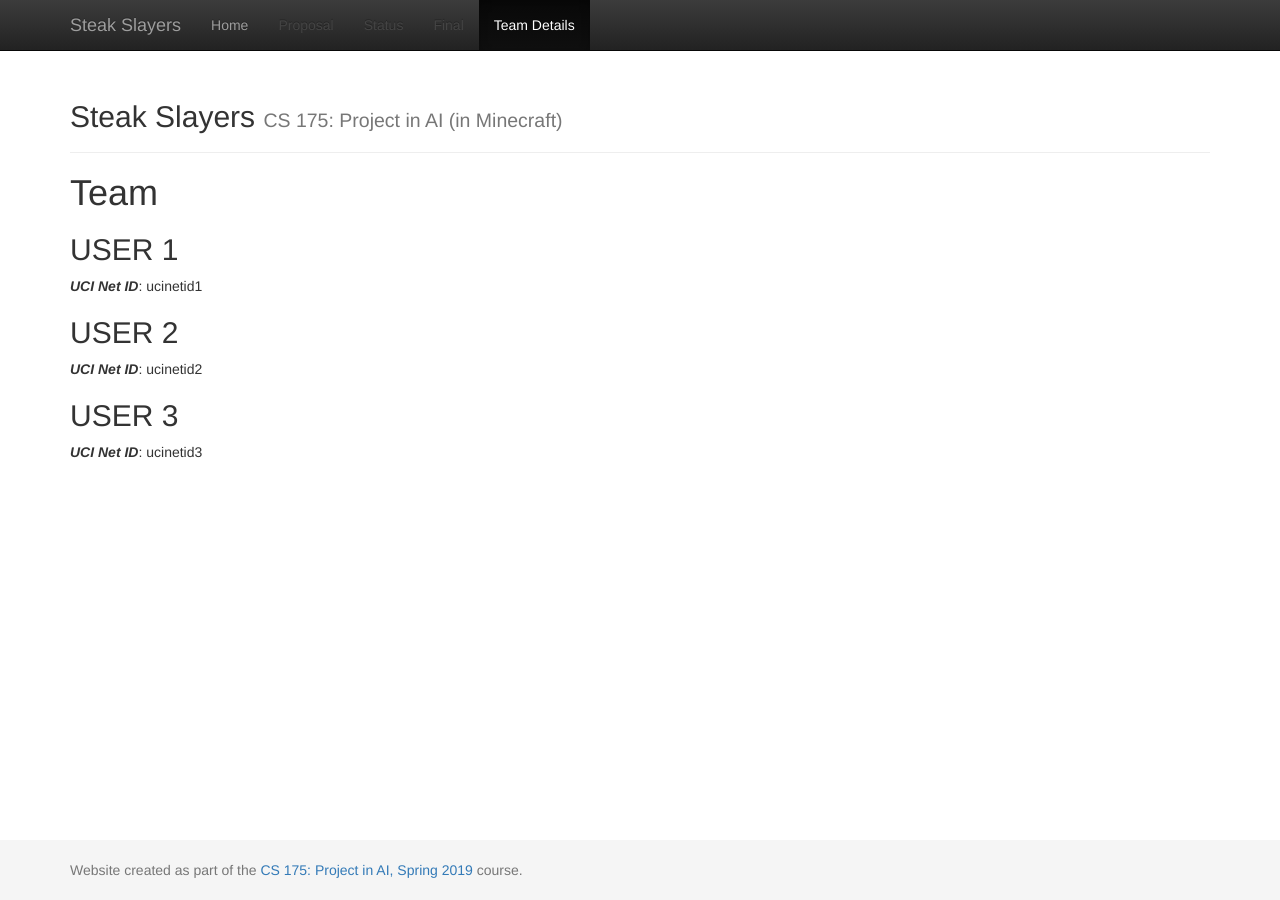
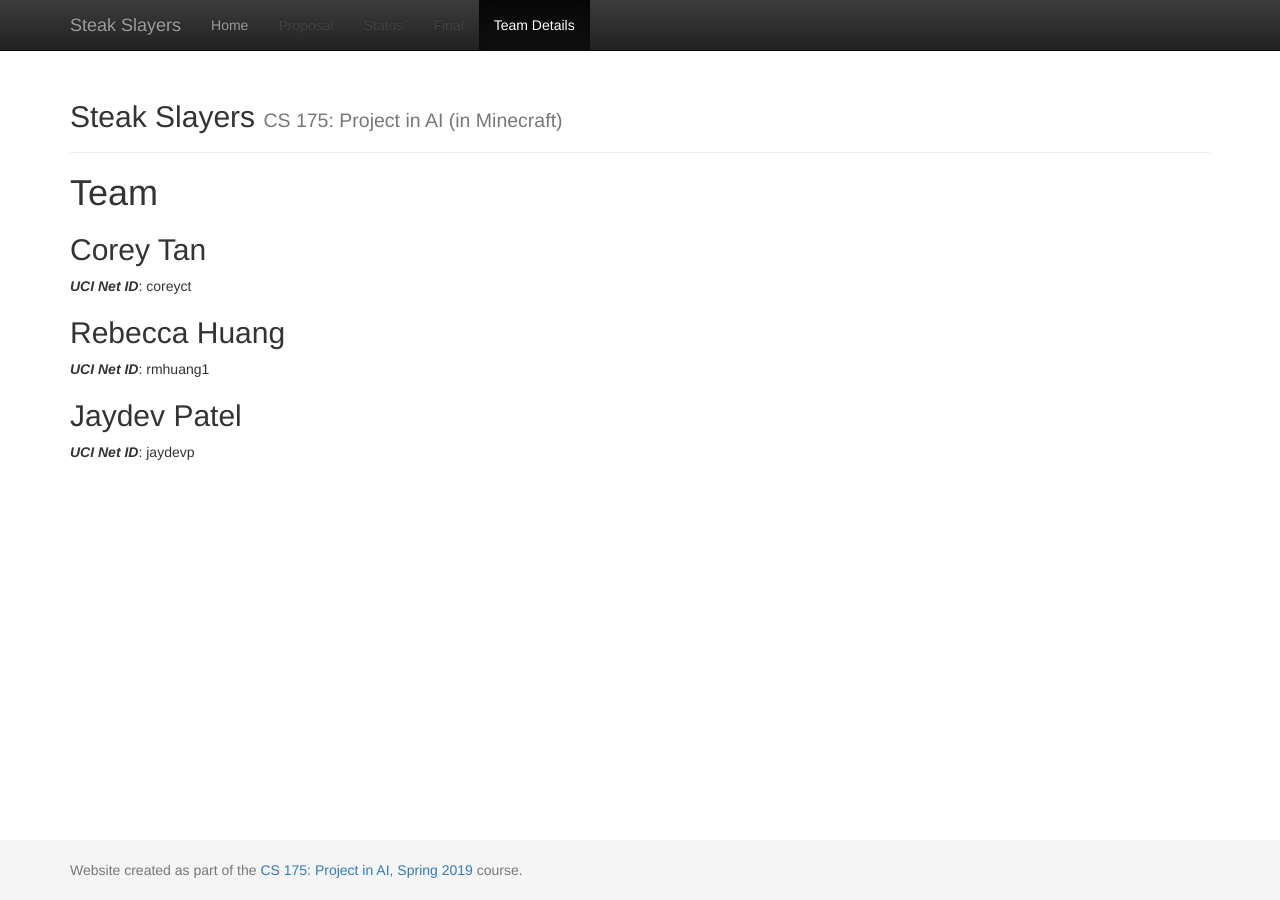
Before and after one commit to CowSlayers/SteakCrew, a Jekyll site: the page built from docs/team.md, in a window 1280 px wide. Built offline with Jekyll 4.4.1, drawn with Linux system fonts in a browser that asks for light colours.

Commit message:
changed users

```diff
--- a/docs/team.md
+++ b/docs/team.md
@@ -6,11 +6,11 @@
 # {{ page.title }}
 
 
-## USER 1
-***UCI Net ID***: ucinetid1
+## Corey Tan
+***UCI Net ID***: coreyct
 
-## USER 2
-***UCI Net ID***: ucinetid2
+## Rebecca Huang
+***UCI Net ID***: rmhuang1
 
-## USER 3
-***UCI Net ID***: ucinetid3
+## Jaydev Patel
+***UCI Net ID***: jaydevp
```
